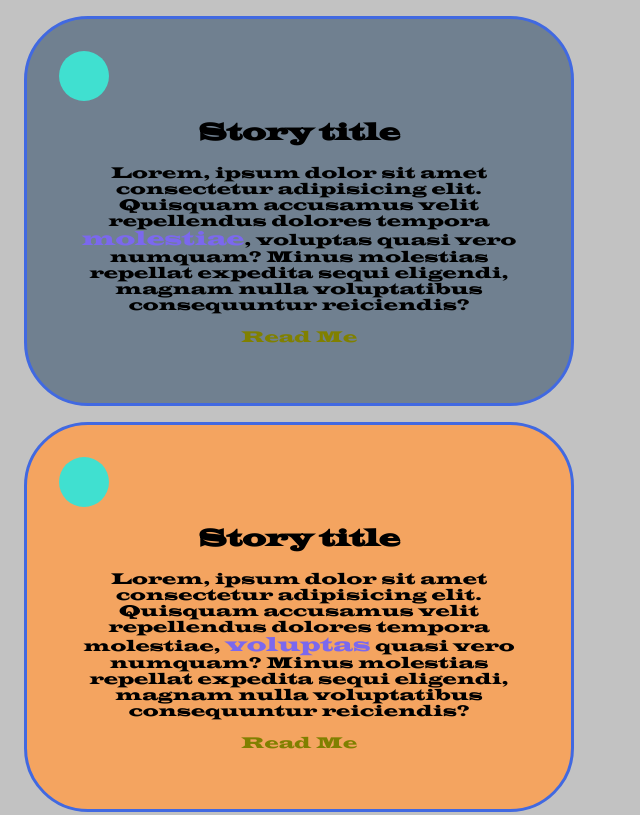
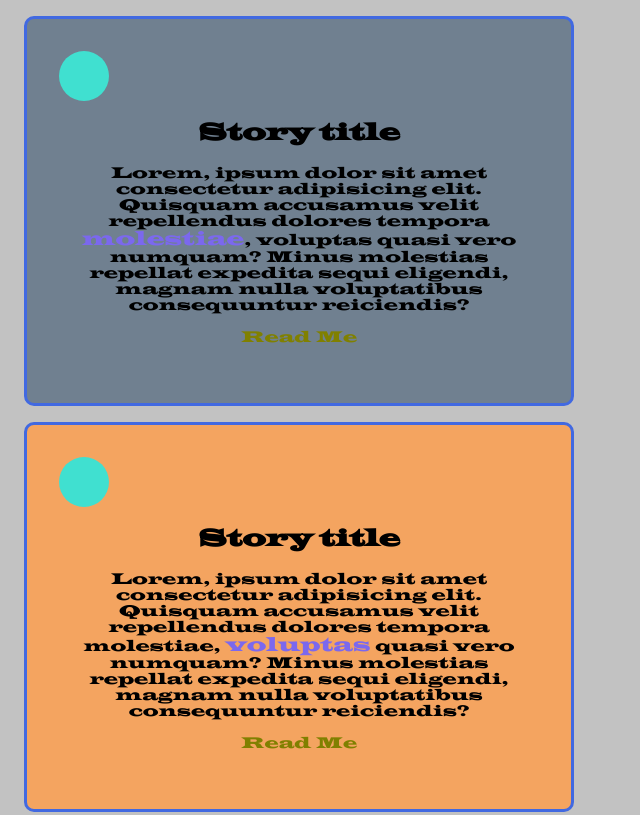
Before and after one commit to ReidMcLain/CSS-Drills, a plain HTML site: page index.html in a window 1280 px wide. Shown: the top 815 px of the page, without its empty margins (0-640 px from the left). Drawn offline with Linux system fonts and the light colour scheme.

Commit message:
final edit, hopefully

```diff
--- a/styles.css
+++ b/styles.css
@@ -38,10 +38,11 @@ span {
   margin: 1em;
   padding: 2em;
   border: solid royalblue;
-  border-radius: 4em;
+  border-radius: 10px;
   height: 20em;
   width: 30em;
   display: block;
+  /* display: inline-block; */
   /* position: relative; */
 }
 
@@ -62,6 +63,7 @@ span {
 }
 
 .image {
+  left: 400px;
   height: 50px;
   width: 50px;
   border-radius: 50px;
```
